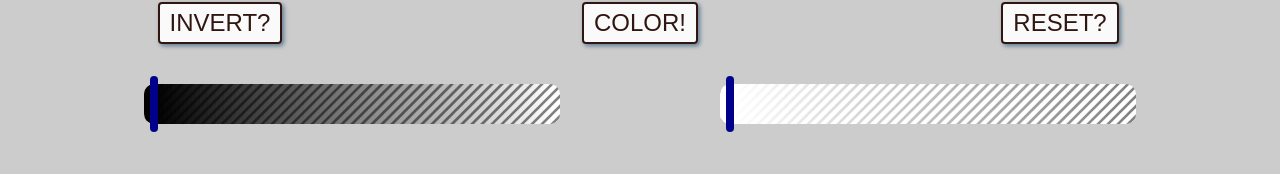
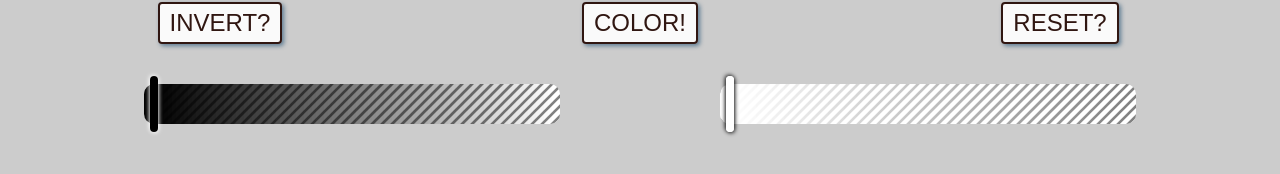
Before and after one commit to galustoff/colorrando, a Vue app: page / in a window 1280 px wide. Shown: the part 598-772 px from the top of the page. Built offline with nearby package versions, Linux system fonts and the light colour scheme.

Commit message:
set sliders shadows

```diff
--- a/src/AppTransparencyRange.vue
+++ b/src/AppTransparencyRange.vue
@@ -10,6 +10,7 @@
         :key="i"
         :color="getRgbaColor(i)"
         :isActive="i === colorAlpha * 100"
+        :shadow="fullShadow"
       />
     </div>
   </div>
@@ -24,7 +25,8 @@
     },
 
     props: {
-      color: String
+      color: String,
+      shadow: String
     },
 
     computed: {
@@ -33,6 +35,10 @@
        */
       colorParsedPart() {
         return /rgba\((\d+, ){2}\d+/.exec(this.color)[0]
+      },
+
+      fullShadow() {
+        return /rgba\((\d+, ){2}\d+/.exec(this.shadow)[0] + ', 0.8)'
       },
 
       colorAlpha() {
--- a/src/AppTransparencyRangeDivision.vue
+++ b/src/AppTransparencyRangeDivision.vue
@@ -1,6 +1,12 @@
 <template>
   <div class="transparency-range__division" :style="bgc">
-    <div v-if="isActive" class="transparency-range__slider"></div>
+    <div
+      v-if="isActive"
+      class="transparency-range__slider-outer"
+      :style="boxShadow"
+    >
+      <div class="transparency-range__slider-inner" :style="bgc"></div>
+    </div>
   </div>
 </template>
 
@@ -8,6 +14,7 @@
   export default {
     props: {
       color: String,
+      shadow: String,
       isActive: Boolean
     },
 
@@ -15,6 +22,12 @@
       bgc() {
         return {
           backgroundColor: this.color
+        }
+      },
+
+      boxShadow() {
+        return {
+          boxShadow: `1px 1px 4px ${this.shadow}, -1px -1px 4px ${this.shadow}`
         }
       }
     },
@@ -42,15 +55,23 @@
     z-index: 2;
   }
 
-  .transparency-range__slider {
+  .transparency-range__slider-outer {
     position: absolute;
     top: -8px;
     right: -2px;
     bottom: -8px;
     left: -2px;
-    background-color: darkblue;
+    background-color: rgb(255, 255, 255);
     border-radius: 10px;
     overflow: hidden;
     z-index: 1;
   }
+
+  .transparency-range__slider-inner {
+    position: absolute;
+    top: 0px;
+    right: 0px;
+    bottom: 0px;
+    left: 0px;
+  }
 </style>
--- a/src/components/TheColorController/TheColorController.vue
+++ b/src/components/TheColorController/TheColorController.vue
@@ -133,6 +133,7 @@
     display: flex;
     justify-content: center;
     align-items: center;
+    z-index: 1;
   }
 
   .color-controller__container {
--- a/src/components/TheMain/TheMain.vue
+++ b/src/components/TheMain/TheMain.vue
@@ -8,9 +8,13 @@
 
     <div class="the-main__content-line the-main__content-line_lower">
       <app-trancparency-range
-        v-for="color in mainColors"
-        :key="color"
-        :color="color"
+        :color="mainColors.first"
+        :shadow="mainColors.second"
+      />
+
+      <app-trancparency-range
+        :color="mainColors.second"
+        :shadow="mainColors.first"
       />
     </div>
 
```
